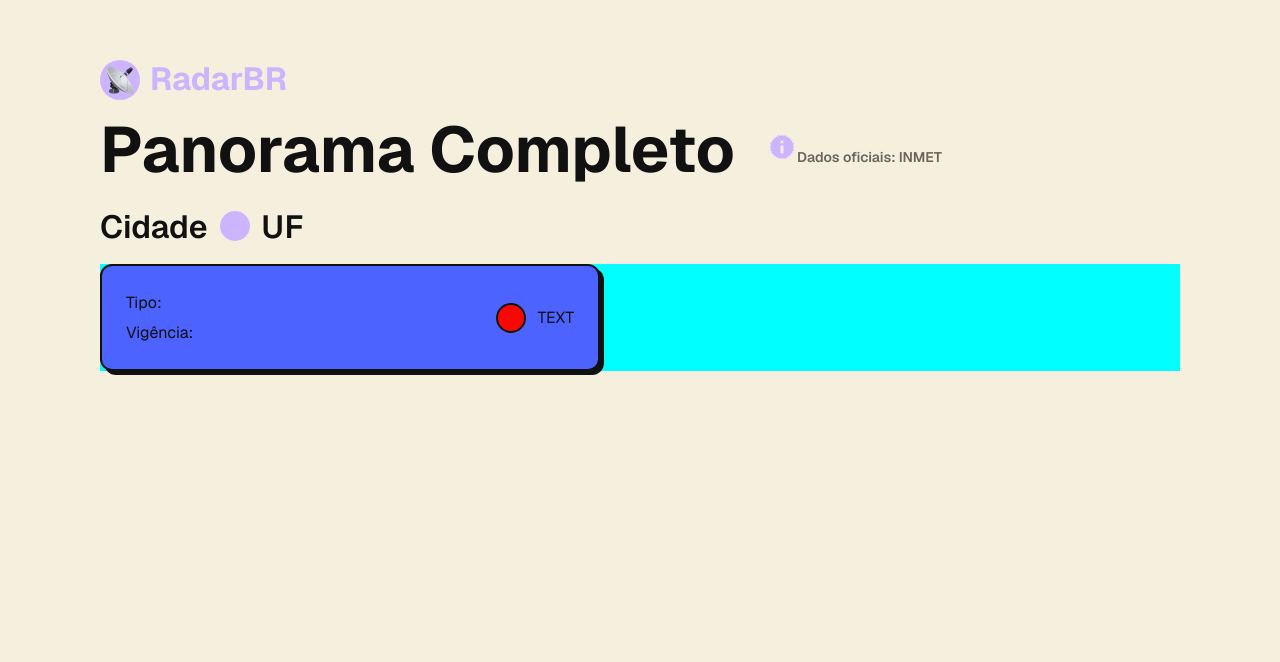
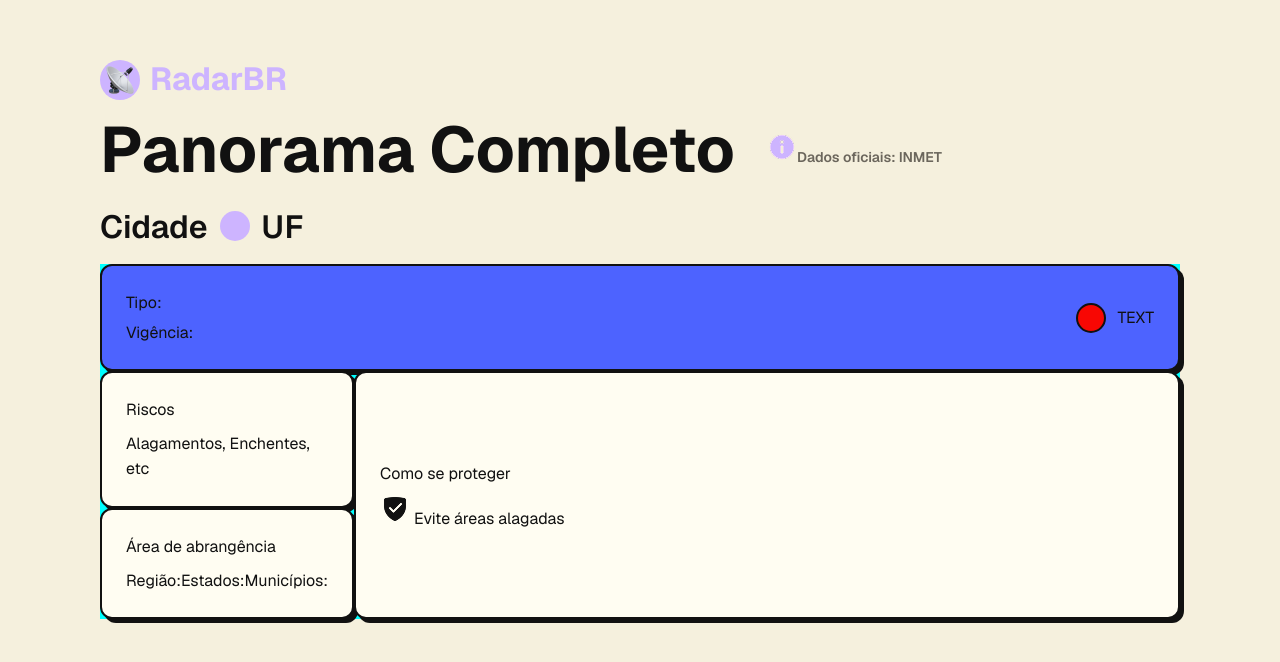
Before and after one commit to estefpimenta/radarbr, a React (Vite) app: page /dashboard/1 in a window 1280 px wide. Shown: the top 662 px of the page. Built offline with nearby package versions, Linux system fonts and the light colour scheme; no server answers.

Commit message:
add components: AreaCard, InstructionsCard, RiskCard

```diff
--- /dev/null
+++ b/src/components/AreaCard/AreaCard.css
@@ -0,0 +1,19 @@
+.area-card-container {
+  display: flex;
+  flex-direction: column;
+  width: 100%;
+  background-color: var(--color-surface);
+  border: 2px solid var(--border-color);
+  border-radius: var(--radius-md);
+  box-shadow: var(--shadow-brutal);
+  padding: var(--space-5) var(--space-5);
+  gap: var(--space-2);
+
+  justify-content: center;
+  align-items: flex-start;
+}
+
+.area-card-descriptions {
+  display: flex;
+  flex-direction: row;
+}
--- /dev/null
+++ b/src/components/AreaCard/AreaCard.jsx
@@ -0,0 +1,22 @@
+import "./AreaCard.css";
+
+function AreaCard() {
+  return (
+    <div className="area-card-container">
+      <p className="area-card-title">Área de abrangência</p>
+      <div className="area-card-descriptions">
+        <p className="area-card-description">
+          <span className="area-card-label">Região:</span>
+        </p>
+        <p className="area-card-description">
+          <span className="area-card-label">Estados:</span>
+        </p>
+        <p className="area-card-description">
+          <span className="area-card-label">Municípios:</span>
+        </p>
+      </div>
+    </div>
+  );
+}
+
+export default AreaCard;
--- /dev/null
+++ b/src/components/InstructionsCard/InstructionsCard.css
@@ -0,0 +1,14 @@
+.instructions-card-container {
+  display: flex;
+  flex-direction: column;
+  width: 100%;
+  background-color: var(--color-surface);
+  border: 2px solid var(--border-color);
+  border-radius: var(--radius-md);
+  box-shadow: var(--shadow-brutal);
+  padding: var(--space-5) var(--space-5);
+  gap: var(--space-2);
+
+  justify-content: center;
+  align-items: flex-start;
+}
--- /dev/null
+++ b/src/components/InstructionsCard/InstructionsCard.jsx
@@ -0,0 +1,17 @@
+import "./InstructionsCard.css";
+import ProtectIcon from "../../assets/Protect.png";
+
+function InstructionsCard() {
+  return (
+    <div className="instructions-card-container">
+      <p className="instructions-card-title">Como se proteger</p>
+      <ul className="instructions-card-list">
+        <li className="instructions-card-lis-item">
+          <img src={ProtectIcon} alt="" /> Evite áreas alagadas
+        </li>
+      </ul>
+    </div>
+  );
+}
+
+export default InstructionsCard;
--- /dev/null
+++ b/src/components/RiskCard/RiskCard.css
@@ -0,0 +1,14 @@
+.risk-card-container {
+  display: flex;
+  flex-direction: column;
+  width: 100%;
+  background-color: var(--color-surface);
+  border: 2px solid var(--border-color);
+  border-radius: var(--radius-md);
+  box-shadow: var(--shadow-brutal);
+  padding: var(--space-5) var(--space-5);
+  gap: var(--space-2);
+
+  justify-content: center;
+  align-items: flex-start;
+}
--- /dev/null
+++ b/src/components/RiskCard/RiskCard.jsx
@@ -0,0 +1,12 @@
+import "./RiskCard.css";
+
+function RiskCard() {
+  return (
+    <div className="risk-card-container">
+      <p className="risk-card-title">Riscos</p>
+      <p className="risk-card-description">Alagamentos, Enchentes, etc</p>
+    </div>
+  );
+}
+
+export default RiskCard;
--- a/src/components/SummaryCard/SummaryCard.css
+++ b/src/components/SummaryCard/SummaryCard.css
@@ -1,7 +1,7 @@
 .summary-card-container {
   display: flex;
   flex-direction: row;
-  width: 500px;
+  width: 100%;
   background-color: var(--color-info);
   border: 2px solid var(--border-color);
   border-radius: var(--radius-md);
--- a/src/pages/Dashboard/Dashboard.css
+++ b/src/pages/Dashboard/Dashboard.css
@@ -1,12 +1,11 @@
 .dashboard-container {
   display: flex;
   flex-direction: column;
-  align-items: center;
+  align-items: flex-start;
   min-height: 100vh;
   padding: 60px 100px 0;
   position: relative;
   width: 100%;
-  justify-content: flex-start;
   gap: var(--space-3);
 }
 
@@ -66,9 +65,17 @@
 }
 
 .cards-container {
-  max-width: 1200px;
   width: 100%;
   background-color: aqua;
   display: flex;
   flex-direction: column;
 }
+.other-cards-container {
+  display: flex;
+  flex-direction: row;
+}
+
+.risk-and-area-container {
+  display: flex;
+  flex-direction: column;
+}
--- a/src/pages/Dashboard/Dashboard.jsx
+++ b/src/pages/Dashboard/Dashboard.jsx
@@ -6,6 +6,9 @@ import { buscarAlertaPorId } from "../../services/api";
 import NavBar from "../../components/NavBar/NavBar";
 import Info from "../../assets/Info.png";
 import SummaryCard from "../../components/SummaryCard/SummaryCard";
+import RiskCard from "../../components/RiskCard/RiskCard";
+import AreaCard from "../../components/AreaCard/AreaCard";
+import InstructionsCard from "../../components/InstructionsCard/InstructionsCard";
 
 function Dashboard() {
   const { id } = useParams();
@@ -44,6 +47,14 @@ function Dashboard() {
 
       <div className="cards-container">
         <SummaryCard />
+
+        <div className="other-cards-container">
+          <div className="risk-and-area-container">
+            <RiskCard />
+            <AreaCard />
+          </div>
+          <InstructionsCard />
+        </div>
       </div>
     </div>
   );
```
Also changed, not shown: src/assets/Protect.png (added).
